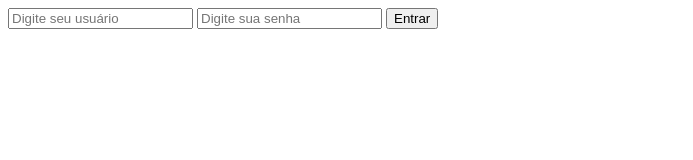
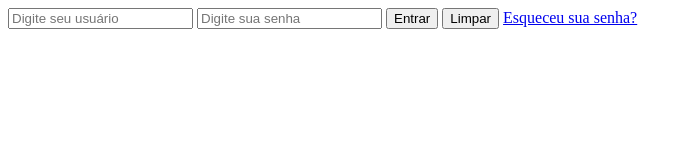
Before and after one commit to Mohandasl23/curso_git, a plain HTML site: page login.html in a window 1280 px wide. Shown: the whole page, without its empty margins (0-693 px from the left). Drawn offline with Linux system fonts and the light colour scheme.

Commit message:
Acrescentado pagina login

```diff
--- a/login.html
+++ b/login.html
@@ -11,7 +11,8 @@
             <input type="text" placeholder="Digite seu usuário">
             <input type="password" placeholder="Digite sua senha">
             <button type="submit">Entrar</button>
-        </form>
+            <button type="reset">Limpar</button>
+            <a href="#">Esqueceu sua senha?</a>
     </div>
 
 </body>
```
